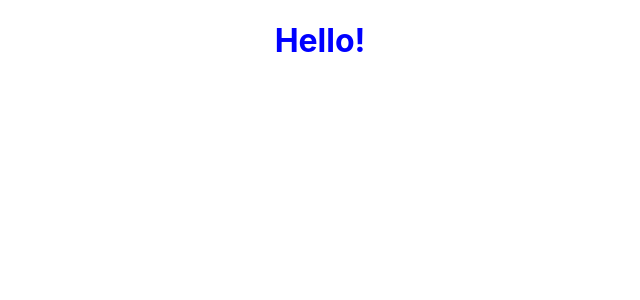
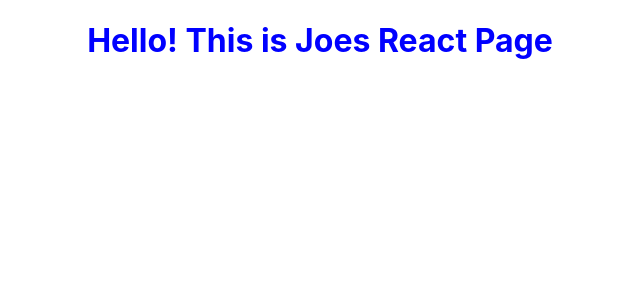
Before and after one commit to JoeICT/React-Project-March2022, a React (Create React App) app: page / in a window 1280 px wide. Shown: the top 300 px of the page, without its empty margins (320-960 px from the left). Built offline with nearby package versions, Linux system fonts and the light colour scheme; the HTML template or start-up script is replaced by a standard one.

Commit message:
Add string to index.js h1 element

```diff
--- a/src/index.js
+++ b/src/index.js
@@ -5,10 +5,9 @@ import './index.css';
 // import reportWebVitals from './reportWebVitals';
 
 ReactDOM.render(
- React.createElement("h1", {style: {color: "blue", textAlign: "center"}}, "Hello!"),
+ React.createElement("h1", {style: {color: "blue", textAlign: "center"}}, "Hello!", " ", "This is Joes React Page"),
 
   document.getElementById('root')
 );
 
-
 // reportWebVitals();
```
